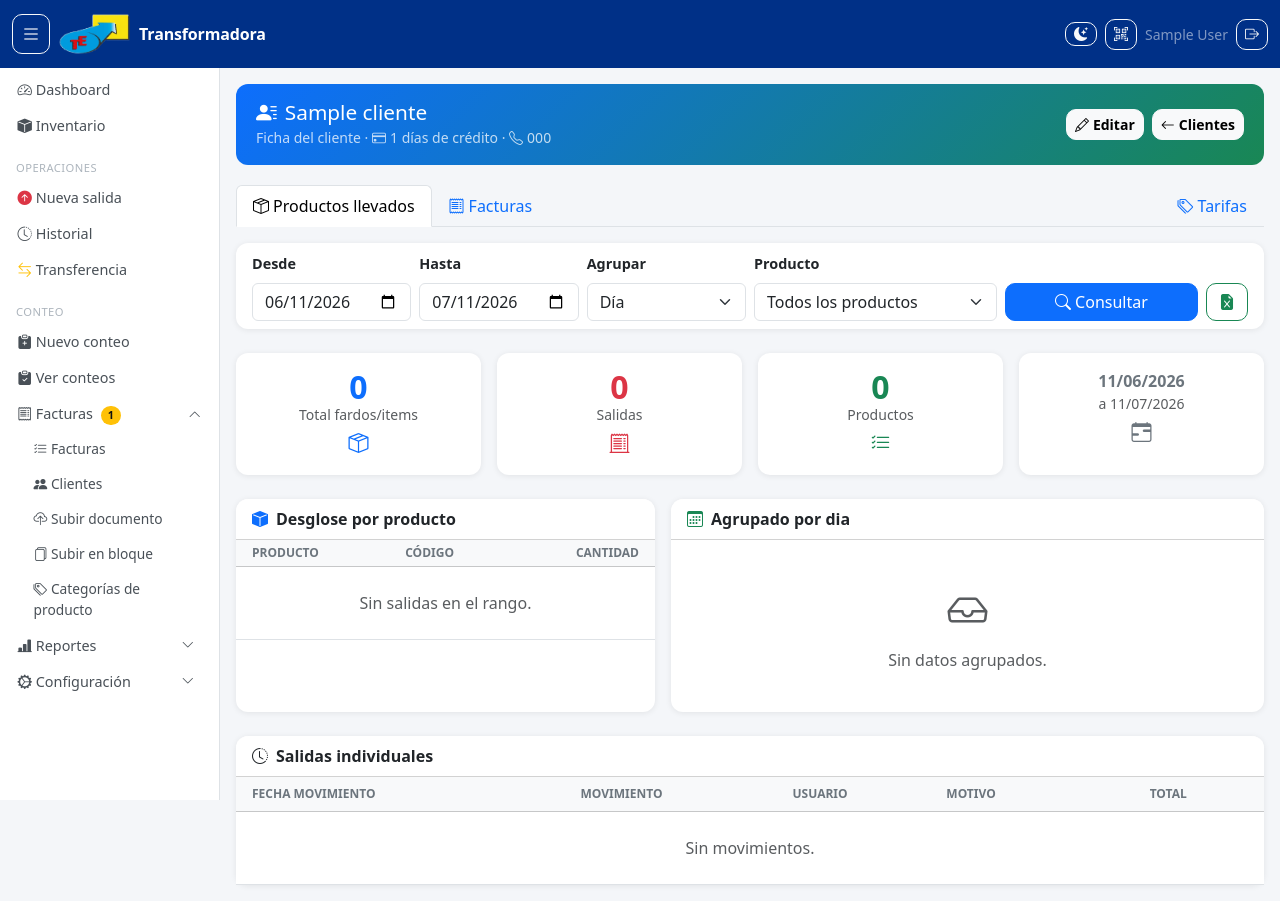
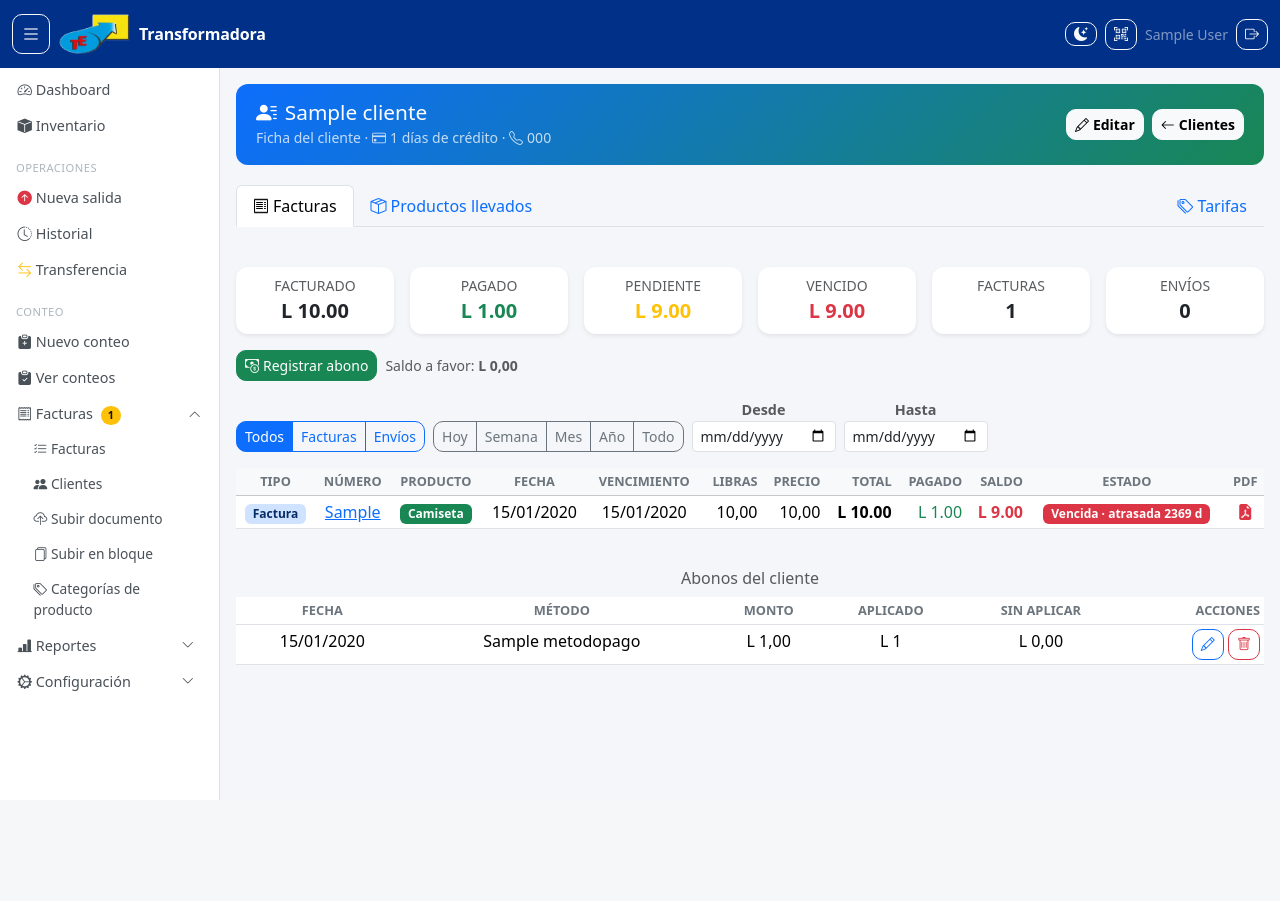
Before and after one commit to alexandrr2899/Inventory-webApp, a Django app: page /clientes/1/salidas/ in a window 1280 px wide. After the commit the page ends 800 px from the top, so only its background shows below. Run offline with Django 4.2, Linux system fonts and the light colour scheme; a user stored in the database is signed in; data comes from the database, SQL or seed files in the repository; tables that the repository leaves empty hold one stand-in row (values such as "Sample post"); some libraries are stand-ins or nearby versions.

Commit message:
feat(clientes): mostrar tab Facturas primero y activa en la ficha del cliente
Co-Authored-By: Claude Opus 4.8 <noreply@anthropic.com>

```diff
--- a/templates/clientes/salidas.html
+++ b/templates/clientes/salidas.html
@@ -36,16 +36,16 @@
 {% if facturas_enabled and perms.core.ver_facturas %}
 <ul class="nav nav-tabs mb-3" id="clienteTabs" role="tablist">
   <li class="nav-item" role="presentation">
-    <button class="nav-link active" id="tab-productos-btn" data-bs-toggle="tab"
-            data-bs-target="#tab-productos" type="button" role="tab">
-      <i class="bi bi-box-seam me-1"></i>Productos llevados
+    <button class="nav-link active" id="tab-facturas-btn" data-bs-toggle="tab"
+            data-bs-target="#tab-facturas" type="button" role="tab"
+            data-url="{% url 'cliente_facturas_fragment' cliente.pk %}">
+      <i class="bi bi-receipt me-1"></i>Facturas
     </button>
   </li>
   <li class="nav-item" role="presentation">
-    <button class="nav-link" id="tab-facturas-btn" data-bs-toggle="tab"
-            data-bs-target="#tab-facturas" type="button" role="tab"
-            data-url="{% url 'cliente_facturas_fragment' cliente.pk %}">
-      <i class="bi bi-receipt me-1"></i>Facturas
+    <button class="nav-link" id="tab-productos-btn" data-bs-toggle="tab"
+            data-bs-target="#tab-productos" type="button" role="tab">
+      <i class="bi bi-box-seam me-1"></i>Productos llevados
     </button>
   </li>
   <li class="nav-item ms-auto" role="presentation">
@@ -57,7 +57,7 @@
   </li>
 </ul>
 <div class="tab-content">
-  <div class="tab-pane fade show active" id="tab-productos" role="tabpanel">
+  <div class="tab-pane fade" id="tab-productos" role="tabpanel">
 {% endif %}
 
 <div class="card mb-4 filters-card">
@@ -267,7 +267,7 @@
 
 {% if facturas_enabled and perms.core.ver_facturas %}
   </div>{# /tab-productos #}
-  <div class="tab-pane fade" id="tab-facturas" role="tabpanel">
+  <div class="tab-pane fade show active" id="tab-facturas" role="tabpanel">
     <div id="facturas-cont" class="text-center text-muted py-4">
       <span class="spinner-border spinner-border-sm"></span> Cargando facturas…
     </div>
@@ -341,6 +341,12 @@
   btn.addEventListener('shown.bs.tab', function () {
     if (!cargado) { cargado = true; cargar(''); }
   });
+
+  // Facturas es la tab activa por defecto: cargar el fragmento de una.
+  if (btn.classList.contains('active') && !cargado) {
+    cargado = true;
+    cargar('');
+  }
 })();
 </script>
 {% endif %}
```
Also changed, not shown: apps/core/tests_facturas/test_cliente_tab.py (+13 -0 lines).
